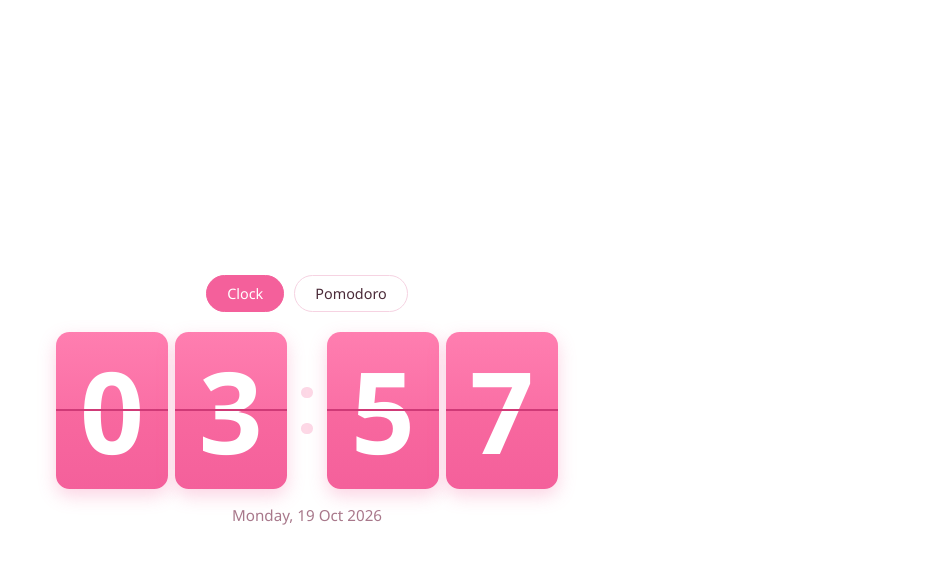
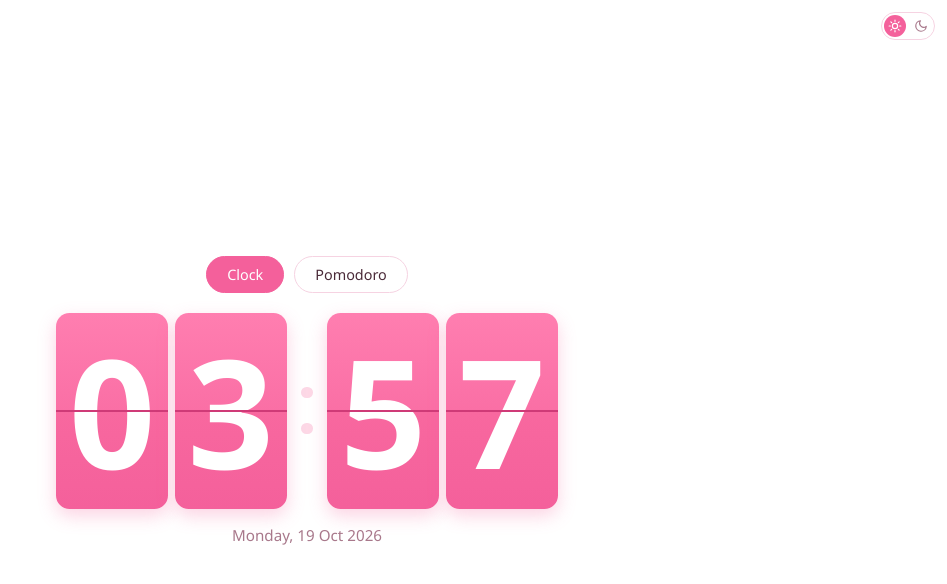
Before and after one commit to jal43/notion-widget-pink, a plain HTML site: page index.html in a window 1280 px wide. Shown: the whole page, without its empty margins (333-1280 px from the left). Drawn offline with Linux system fonts and the light colour scheme.

Commit message:
Update index.html

```diff
--- a/index.html
+++ b/index.html
@@ -17,8 +17,19 @@
         --glow: rgba(244, 96, 155, 0.28);
         --dot-off: #f3cfdd;
         --t: 0.3s ease;
-        --w: min(16vw, 22vh, 112px);   /* lebar 1 kartu angka, semua ukuran ngikut ini */
+        --w: min(16vw, 19vh, 112px);   /* lebar 1 kartu angka, semua ukuran ngikut ini */
         --r: calc(var(--w) * 0.12);
+    }
+
+    [data-theme="dark"] {
+        --bg: #14101a;
+        --ink: #f7e6ee;
+        --muted: #b58ca0;
+        --line: #3b2a35;
+        --tint: #261b24;
+        --hinge: #a82a5f;
+        --glow: rgba(244, 96, 155, 0.22);
+        --dot-off: #4a3540;
     }
 
     * {
@@ -48,6 +59,42 @@
         justify-content: center;
         align-items: center;
     }
+
+    body { transition: background var(--t), color var(--t); }
+    .widget { position: relative; }
+
+    /* Toggle dark mode */
+    .theme-toggle { position: absolute; top: 12px; right: 12px; z-index: 20; }
+    .theme-toggle input { display: none; }
+    .theme-toggle label {
+        position: relative;
+        display: flex; align-items: center; justify-content: space-between;
+        width: 54px; height: 28px; padding: 0 6px;
+        border: 1px solid var(--line);
+        border-radius: 50px;
+        cursor: pointer;
+    }
+    .theme-toggle label svg {
+        position: relative; z-index: 1;
+        width: 14px; height: 14px;
+        fill: none; stroke: currentColor; stroke-width: 2;
+        stroke-linecap: round; stroke-linejoin: round;
+        color: var(--muted);
+        transition: var(--t);
+    }
+    .theme-toggle .slider {
+        position: absolute; top: 2px; left: 2px;
+        width: 22px; height: 22px;
+        border-radius: 50%;
+        background: var(--pink-bot);
+        transition: var(--t);
+    }
+    .theme-toggle input:not(:checked) + label .sun,
+    .theme-toggle input:checked + label .moon { color: #fff; }
+    .theme-toggle input:checked + label .slider { transform: translateX(26px); }
+    .theme-toggle input:focus-visible + label { outline: 2px solid var(--pink-bot); outline-offset: 2px; }
+
+    @media (max-width: 380px) { .widget { padding-top: 2.8rem; } }
 
     /* Tabs */
     .tabs { display: flex; gap: 10px; margin-bottom: 2.5vh; }
@@ -104,8 +151,8 @@
     .digit {
         position: relative;
         width: var(--w);
-        height: calc(var(--w) * 1.4);
-        font-size: var(--w);
+        height: calc(var(--w) * 1.75);
+        font-size: calc(var(--w) * 1.35);
         font-weight: 700;
         color: #fff;
         perspective: calc(var(--w) * 5);
@@ -169,6 +216,15 @@
 </head>
 <body>
 <div class="widget">
+    <div class="theme-toggle">
+        <input type="checkbox" id="themeToggle">
+        <label for="themeToggle" title="Dark mode" aria-label="Ganti dark mode">
+            <div class="slider"></div>
+            <svg class="sun" viewBox="0 0 24 24"><circle cx="12" cy="12" r="4.5"/><path d="M12 2v2M12 20v2M4.9 4.9l1.4 1.4M17.7 17.7l1.4 1.4M2 12h2M20 12h2M4.9 19.1l1.4-1.4M17.7 6.3l1.4-1.4"/></svg>
+            <svg class="moon" viewBox="0 0 24 24"><path d="M21 12.8A9 9 0 1 1 11.2 3a7 7 0 0 0 9.8 9.8z"/></svg>
+        </label>
+    </div>
+
     <div class="tabs">
         <button class="tab-btn active" id="btnClock">Clock</button>
         <button class="tab-btn" id="btnPomodoro">Pomodoro</button>
@@ -248,6 +304,12 @@
     const pomoFlip = document.getElementById('pomoFlip');
     buildFlip(clockFlip);
     buildFlip(pomoFlip);
+
+    // ---------- Dark mode (default: light) ----------
+    document.getElementById('themeToggle').addEventListener('change', e => {
+        if (e.target.checked) document.body.setAttribute('data-theme', 'dark');
+        else document.body.removeAttribute('data-theme');
+    });
 
     // ---------- Tab ----------
     const btnClock = document.getElementById('btnClock');
```
